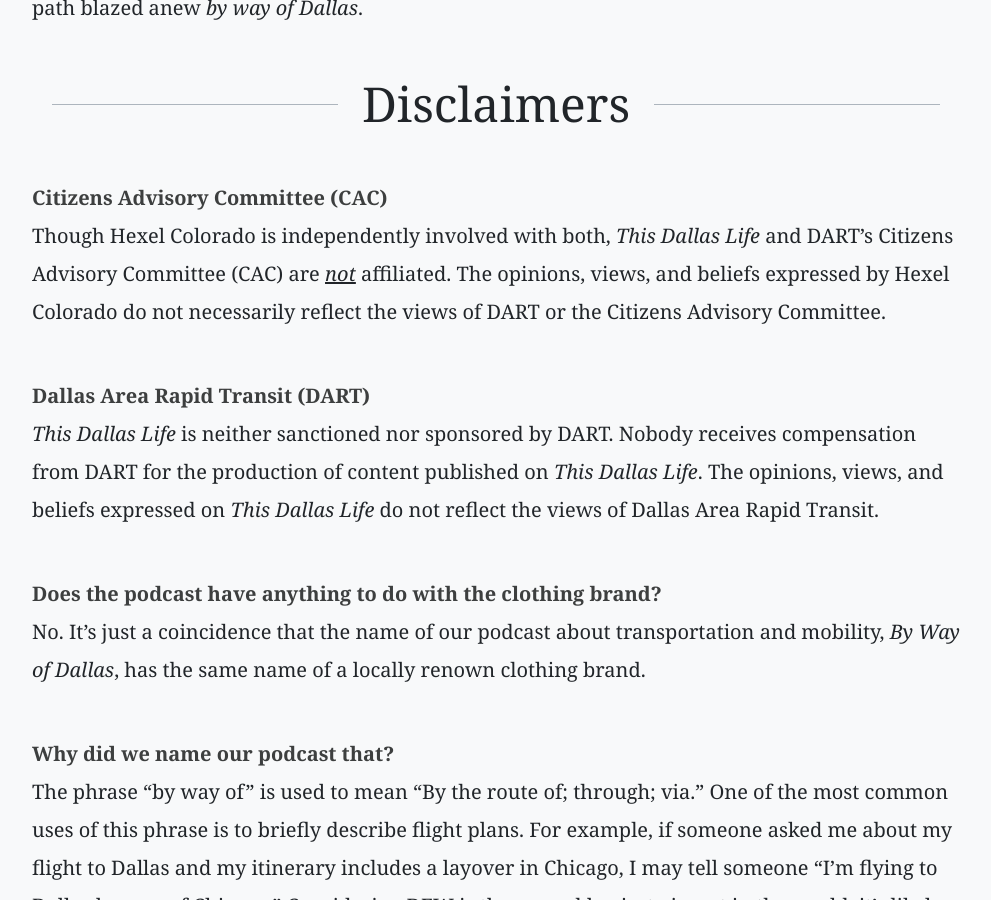
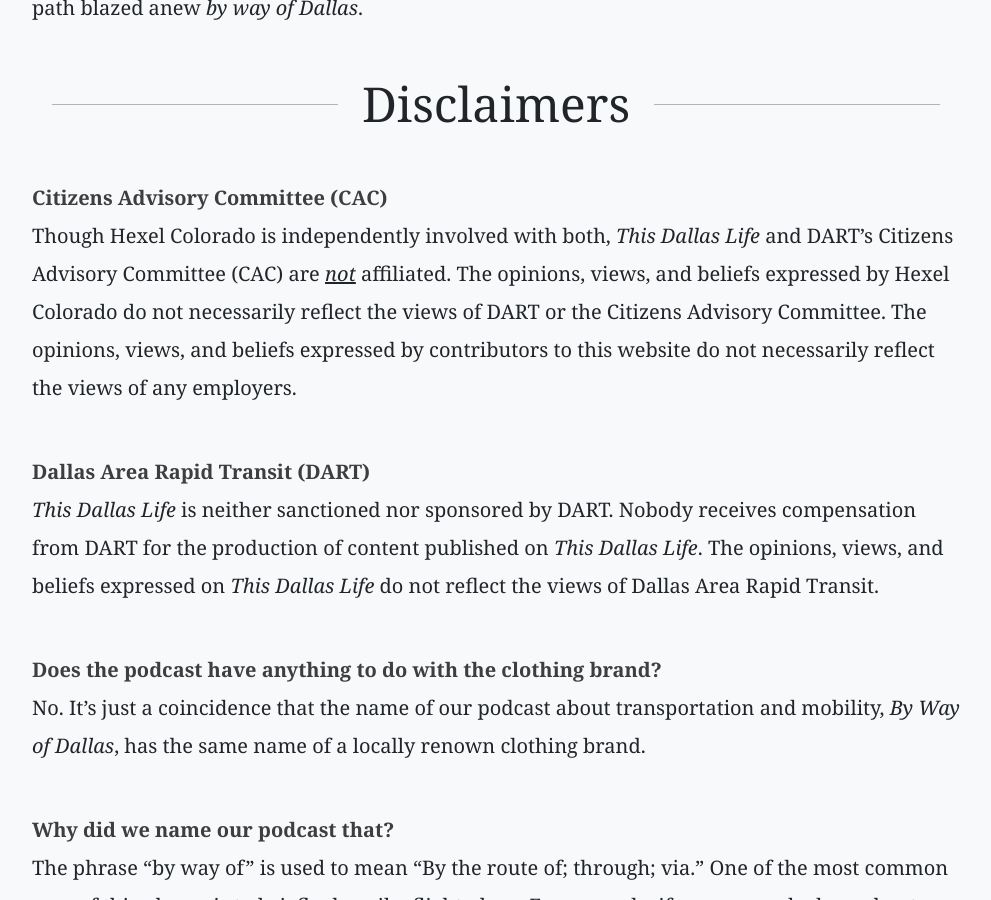
Before and after one commit to DallasUrbanists/dallasurbanists.com, a Jekyll site: the page built from about.html, in a window 1280 px wide and 900 px high, scrolled down 2611 px. Shown: the whole window, without its empty margins (144-1135 px from the left). Built offline with Jekyll 4.4.1, drawn with Linux system fonts in a browser that asks for light colours.

Commit message:
Add to disclaimer

```diff
--- a/about.html
+++ b/about.html
@@ -134,7 +134,7 @@
         <u>not</u>
       </em>
       affiliated. The opinions, views, and beliefs expressed by Hexel Colorado do not necessarily reflect the views of
-      DART or the Citizens Advisory Committee.
+      DART or the Citizens Advisory Committee. The opinions, views, and beliefs expressed by contributors to this website do not necessarily reflect the views of any employers.
     </p>
 
     <h2>Dallas Area Rapid Transit (DART)</h2>
```
